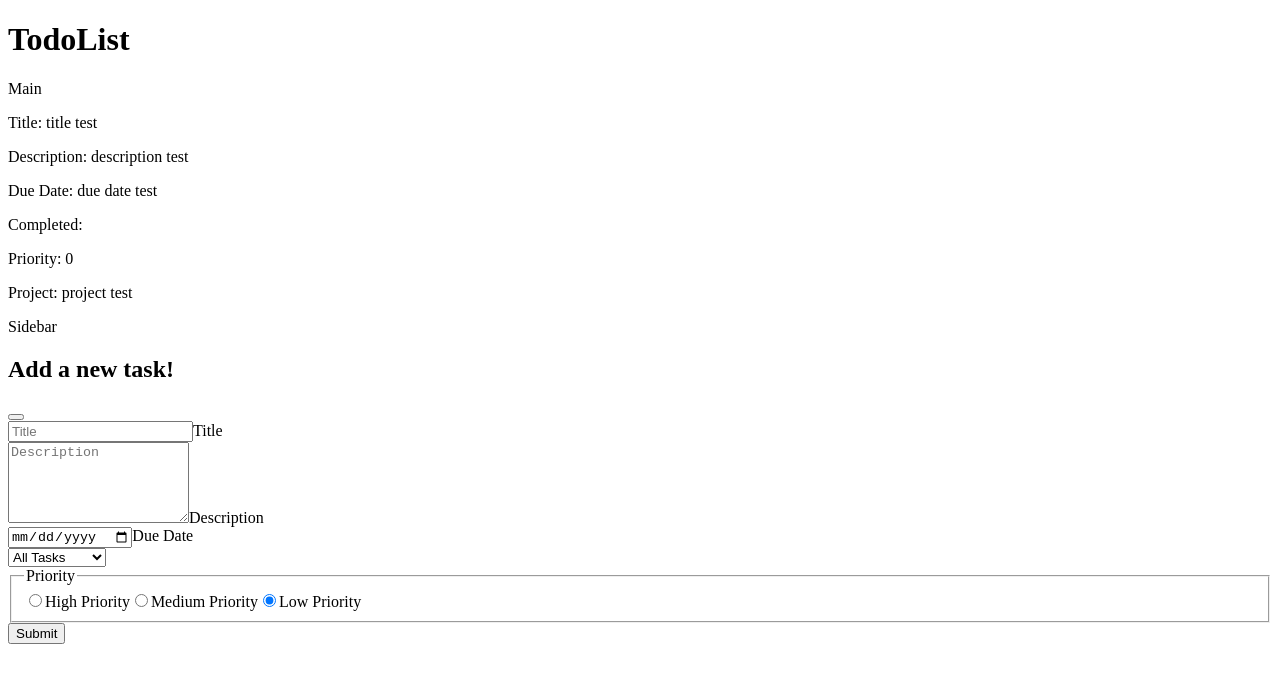
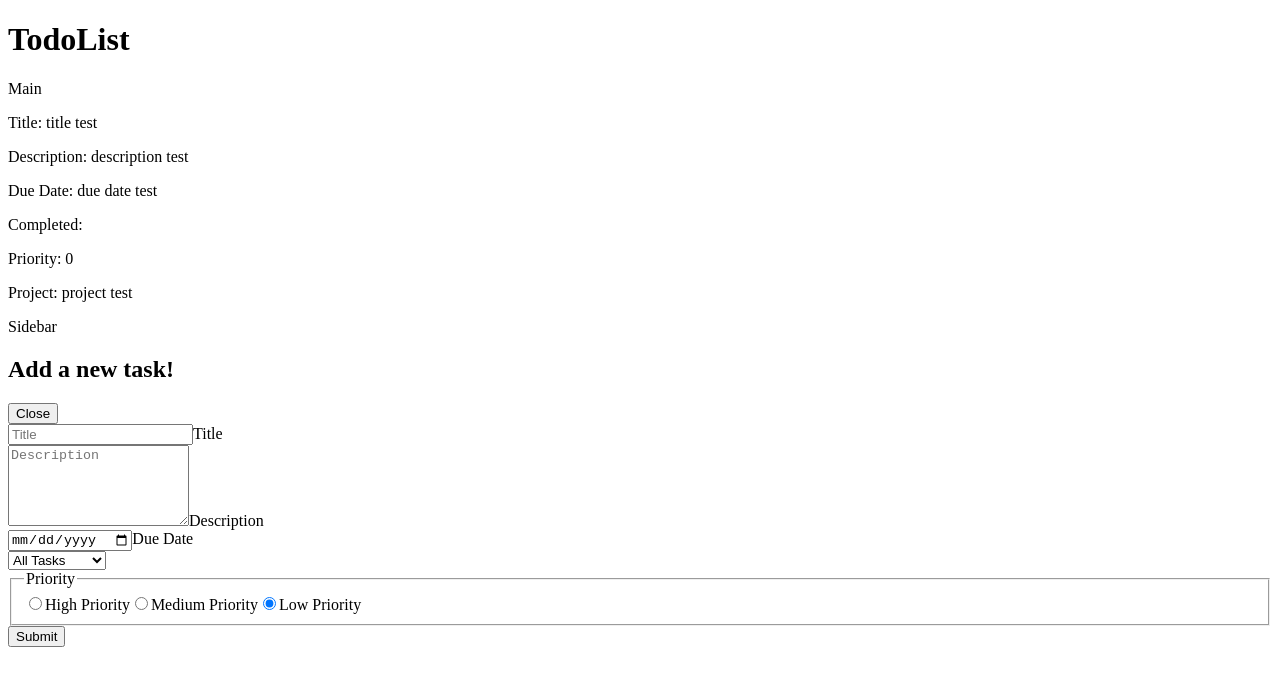
Before and after one commit to htder/todo_list, a React (Create React App) app: page / in a window 1280 px wide. Shown: the top 686 px of the page. Built offline with nearby package versions, Linux system fonts and the light colour scheme.

Commit message:
changed to conform with eslint

```diff
--- a/src/components/Main.jsx
+++ b/src/components/Main.jsx
@@ -21,8 +21,7 @@ function Main() {
     { title: 'project title 2' },
   ]);
 
-  const taskElements = tasks.map((task, i) => {
-    return (
+  const taskElements = tasks.map((task, i) => (
     <Todo
       title={task.title}
       description={task.description}
@@ -32,8 +31,7 @@ function Main() {
       project={task.project}
       key={i}
     />
-    );
-  });
+  ));
 
   return (
     <section>
--- a/src/components/modals/TaskModal.jsx
+++ b/src/components/modals/TaskModal.jsx
@@ -1,29 +1,26 @@
-import { useState } from 'react';
+import React, { useState } from 'react';
 
-function TaskModal({projects}) {
+function TaskModal({ projects }) {
   const [form, setForm] = useState({
-    title: "",
-    description: "",
-    dueDate: "",
+    title: '',
+    description: '',
+    dueDate: '',
     completed: false,
-    priority: "low",
-    project: "All Tasks",
-  })
+    priority: 'low',
+    project: 'All Tasks',
+  });
 
   function handleChange(event, type) {
     const input = event.target.value;
-    setForm(prevForm => ({
-        ...form,
+    setForm((prevForm) => ({
+      ...prevForm,
       [type]: input,
-      })
-    );
-  };
+    }));
+  }
 
-  const projectList = projects.map((item, i) => {
-    return (
+  const projectList = projects.map((item, i) => (
     <option key={i}>{item.title}</option>
-    );
-  })
+  ));
 
   return (
     <div>
@@ -31,27 +28,28 @@ function TaskModal({projects}) {
         <div>
           <div>
             <h2>Add a new task!</h2>
-            <button
-              type="button"
-              data-bs-dismiss="modal"
-              aria-label="Close"
-            ></button>
+            <button type="button" data-bs-dismiss="modal" aria-label="Close">
+              Close
+            </button>
           </div>
 
           <div>
             <form>
               <div>
+                <label htmlFor="title">
                   <input
                     type="text"
                     name="title"
                     id="title"
                     placeholder="Title"
                     value={form.title}
-                  onChange={(event) => handleChange(event, "title")}
+                    onChange={(event) => handleChange(event, 'title')}
                   />
-                <label htmlFor="title">Title</label>
+                  Title
+                </label>
               </div>
               <div>
+                <label htmlFor="description">
                   <textarea
                     type="text"
                     name="description"
@@ -59,23 +57,26 @@ function TaskModal({projects}) {
                     id="description"
                     placeholder="Description"
                     value={form.description}
-                  onChange={(event) => handleChange(event, "description")}
-                ></textarea>
-                <label htmlFor="description">Description</label>
+                    onChange={(event) => handleChange(event, 'description')}
+                  />
+                  Description
+                </label>
               </div>
 
               <div>
+                <label htmlFor="dueDate">
                   <input
                     name="dueDate"
                     type="date"
                     id="dueDate"
                     value={form.dueDate}
-                  onChange={(event) => handleChange(event, "dueDate")}
+                    onChange={(event) => handleChange(event, 'dueDate')}
                   />
-                <label htmlFor="dueDate">Due Date</label>
+                  Due Date
+                </label>
               </div>
               <div>
-                <select onChange={(event) => handleChange(event, "project")}>
+                <select onChange={(event) => handleChange(event, 'project')}>
                   {projectList}
                 </select>
               </div>
@@ -87,8 +88,8 @@ function TaskModal({projects}) {
                     id="radio1"
                     name="priority"
                     value="high"
-                    checked={form.priority === "high"}
-                    onChange={(event) => handleChange(event, "priority")}
+                    checked={form.priority === 'high'}
+                    onChange={(event) => handleChange(event, 'priority')}
                   />
                   High Priority
                 </label>
@@ -98,8 +99,8 @@ function TaskModal({projects}) {
                     id="radio2"
                     name="priority"
                     value="medium"
-                    checked={form.priority === "medium"}
-                    onChange={(event) => handleChange(event, "priority")}
+                    checked={form.priority === 'medium'}
+                    onChange={(event) => handleChange(event, 'priority')}
                   />
                   Medium Priority
                 </label>
@@ -109,26 +110,22 @@ function TaskModal({projects}) {
                     id="radio3"
                     name="priority"
                     value="low"
-                    checked={form.priority === "low"}
-                    onChange={(event) => handleChange(event, "priority")}
+                    checked={form.priority === 'low'}
+                    onChange={(event) => handleChange(event, 'priority')}
                   />
                   Low Priority
                 </label>
               </fieldset>
-              <button
-                type="submit"
-              >
-                Submit
-              </button>
-              <small className="titleError"></small>
-              <small className="descError"></small>
-              <small className="dateError"></small>
+              <button type="submit">Submit</button>
+              <small className="titleError" />
+              <small className="descError" />
+              <small className="dateError" />
             </form>
           </div>
         </div>
       </div>
     </div>
   );
-};
+}
 
 export default TaskModal;
```
Lines whose indentation alone changed are shown as unchanged.
